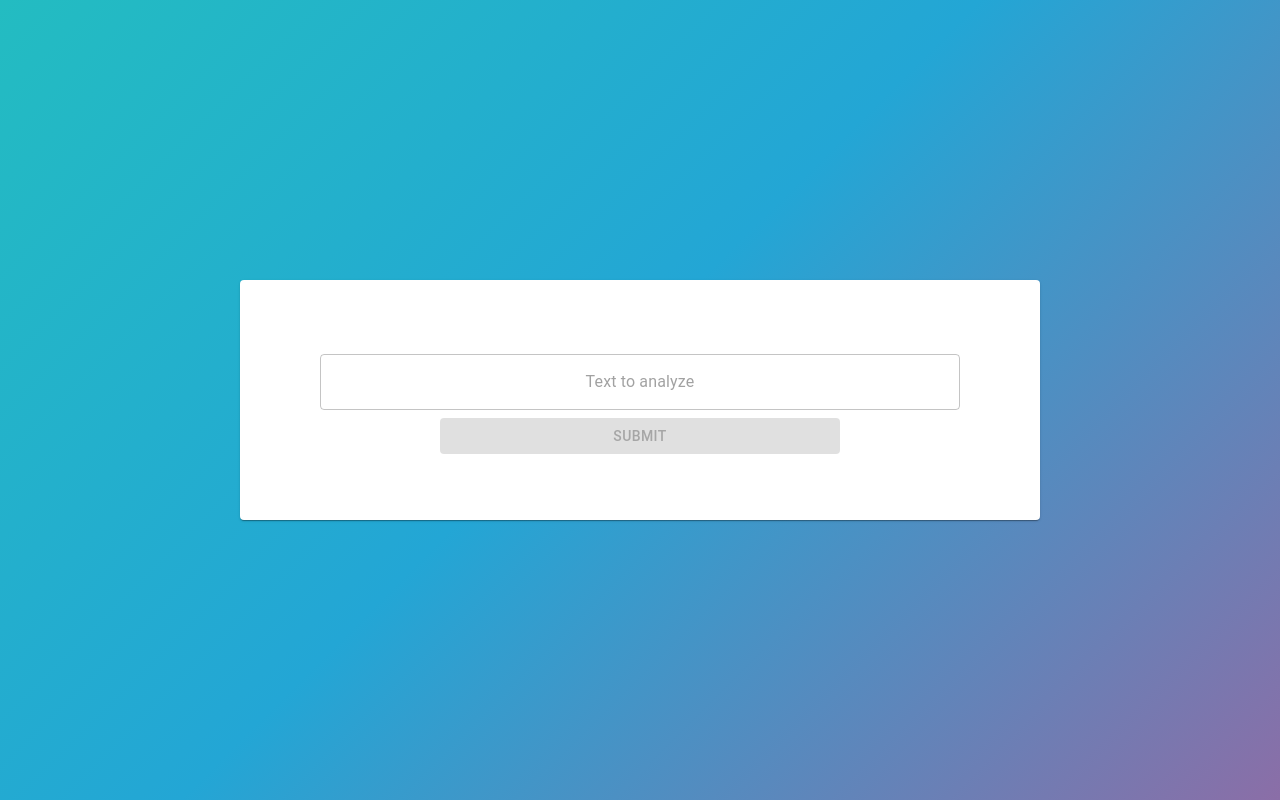
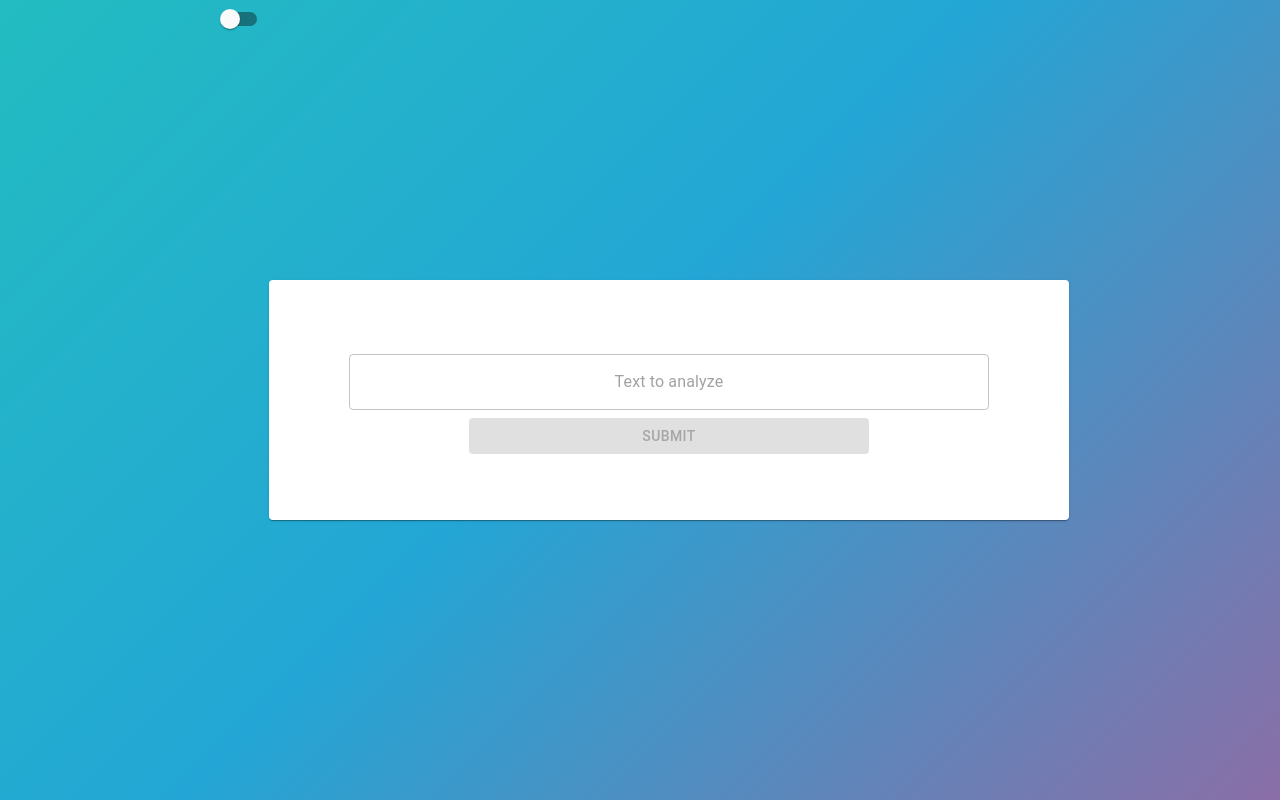
Before and after one commit to Gustafssonz/refappDemo, a React (Create React App) app: page / in a window 1280 px wide. Built offline with nearby package versions, Linux system fonts and the light colour scheme.

Commit message:
working styling

```diff
--- a/src/App.tsx
+++ b/src/App.tsx
@@ -1,35 +1,46 @@
-import React from 'react';
-import { analyzeText } from './analysis'
 import { useState } from 'react';
-import InputBox from 'components/InputBox';
-import OutputBox from 'components/OutputBox';
-import IData from 'models/IData';
-import { Button, Card, CardContent, CircularProgress, createMuiTheme, CssBaseline, makeStyles, MuiThemeProvider, Slide } from '@material-ui/core';
+import { createMuiTheme, CssBaseline, makeStyles, Switch, ThemeProvider, useTheme } from '@material-ui/core';
 import CardComponent from 'components/CardComponent';
+import { common } from '@material-ui/core/colors/';
 
+// linear-gradient(-45deg, #EE7752, #E73C7E, #23A6D5, #23D5AB)',
+
+
+function App() {
+  const [darkMode, setDarkMode] = useState(false);
+  const modeType = darkMode ? "dark" : 'light';
+  const modeBackground = darkMode ? '#cdcdcd' : "linear-gradient(-45deg, #EE7752, #E73C7E, #23A6D5, #23D5AB)"
+  const themeDark = createMuiTheme({
+    palette: {
+      type: modeType,
+    }
+  });
   const useStyles = makeStyles(() => ({
     app: {
       display: 'flex',
-    alignContent: 'center',
-    flexWrap: 'wrap',
       justifyContent: 'center',
       color: '#fff',
-    background: 'linear-gradient(-45deg, #EE7752, #E73C7E, #23A6D5, #23D5AB)',
+      background: modeBackground,
       backgroundSize: '300% 300%',
       animation: 'Gradient 10s ease infinite',
       height: '100vh',
     },
   }));
-
-function App() {
-
   const classes = useStyles();
 
+  const handleThemeChange = () => {
+    setDarkMode(!darkMode);
+  };
+
   return (
-
+    <ThemeProvider theme={themeDark}>
+      <CssBaseline />
       <div className={classes.app}>
+        <Switch color="default" checked={darkMode} onChange={handleThemeChange} />
         <CardComponent />
       </div>
+    </ThemeProvider>
+
   );
 }
 
--- a/src/components/CardComponent.tsx
+++ b/src/components/CardComponent.tsx
@@ -35,7 +35,6 @@ const CardComponent = () => {
   const [data, setData] = useState("");
   const [results, setResults] = useState(dataTest);
   const [isLoading, setLoading] = useState<boolean>(false);
-  const [light, setLight] = React.useState(true);
 
 
   const clickAlert = async () => {
--- a/src/index.tsx
+++ b/src/index.tsx
@@ -2,9 +2,11 @@ import React from 'react';
 import ReactDOM from 'react-dom';
 import './index.css';
 import App from './App';
+import { CssBaseline } from '@material-ui/core';
 
 ReactDOM.render(
   <React.StrictMode>
+  <CssBaseline />
     <App />
   </React.StrictMode>,
   document.getElementById('root')
```
Lines whose indentation alone changed are shown as unchanged.
